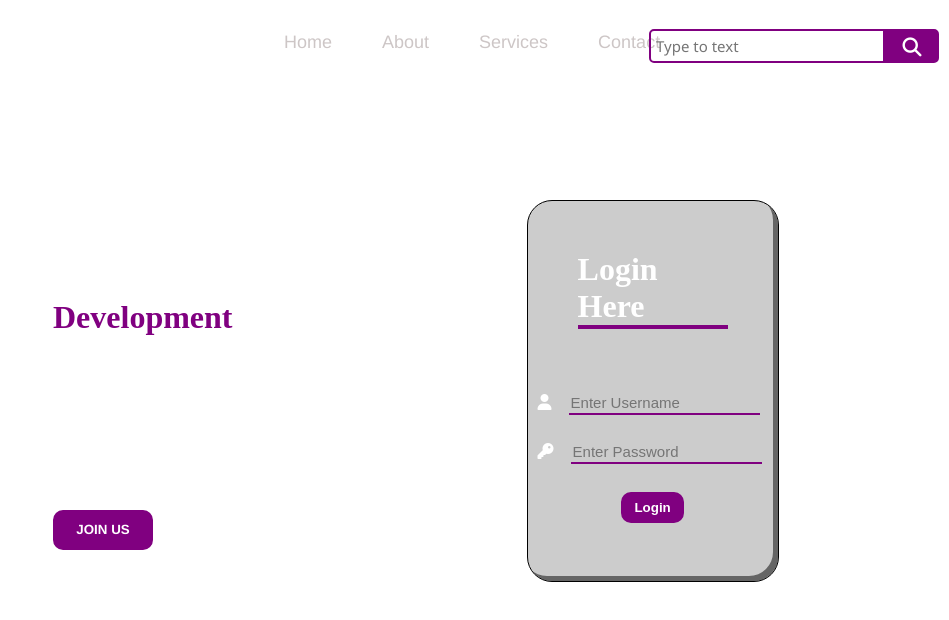
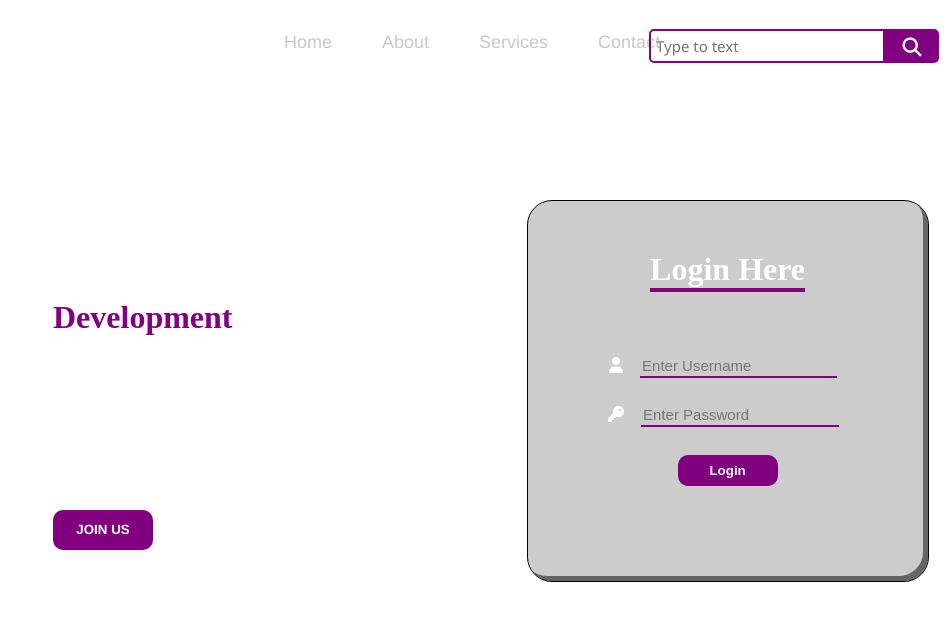
Before and after one commit to rimsha-shehzadi98/login-form, a plain HTML site: page index.html in a window 1280 px wide. Shown: the whole page, without its empty margins (331-1280 px from the left). Drawn offline with Linux system fonts and the light colour scheme.

Commit message:
form updated

```diff
--- a/style.css
+++ b/style.css
@@ -135,7 +135,7 @@ span{
   align-items: center;
   margin-left: 67%;
   margin-top: 0px;
-  width: 250px;
+  /* width: 250px; */
   height: 380px;
   position: absolute;
   top: 200px;
```
